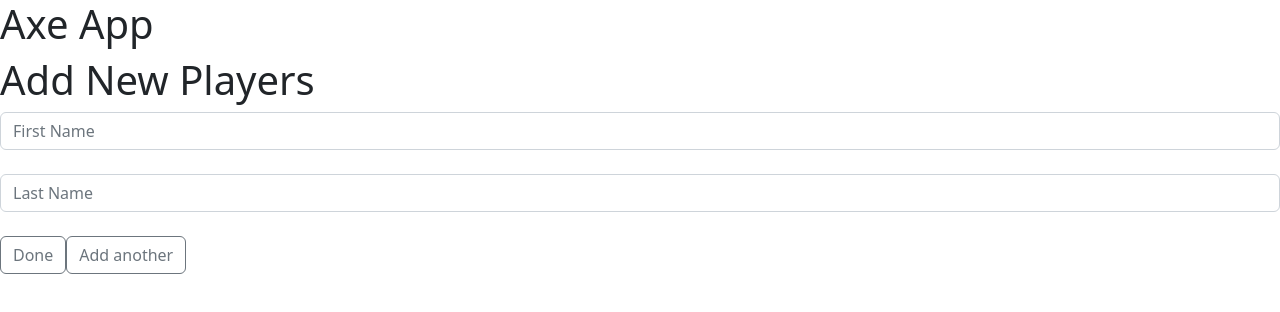
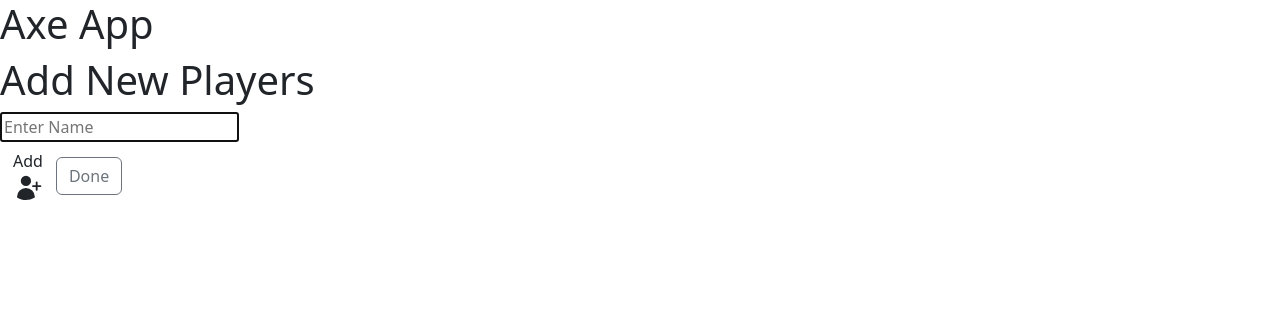
Before and after one commit to SarahWiedrich/Axe-App, a React (Vite) app: page /add in a window 1280 px wide. Shown: the top 312 px of the page. Built offline with nearby package versions, Linux system fonts and the light colour scheme.

Commit message:
adding names to local storage works

```diff
--- a/package.json
+++ b/package.json
@@ -9,6 +9,7 @@
     "preview": "vite preview"
   },
   "dependencies": {
+    "@heroicons/react": "^2.0.16",
     "bootstrap": "^5.2.3",
     "react": "^18.2.0",
     "react-bootstrap": "^2.7.2",
--- a/src/App.jsx
+++ b/src/App.jsx
@@ -3,6 +3,8 @@ import Home from "./pages/Home"
 import Match from "./pages/Match"
 import Add from "./pages/Add"
 import { Routes, Route } from 'react-router-dom'
+
+//styling
 import 'bootstrap/dist/css/bootstrap.min.css'
 
 export default function App() {
--- a/src/components/AddPlayers.jsx
+++ b/src/components/AddPlayers.jsx
@@ -5,37 +5,57 @@
 //button done adds (below) and sends you to the check in page
 
 import { Link } from "react-router-dom"
+import { useState } from "react"
+import useLocalStorage from "../hooks/useLocalStorage"
+//styling
 import Button from "react-bootstrap/Button"
-import Form from "react-bootstrap/Form"
-import { useState } from "react"
+import { UserPlusIcon } from '@heroicons/react/24/solid'
+
 
 export default function AddPlayers() {
+    const [name, setName] = useState("")
+    const [players, setPlayers] = useLocalStorage('players-list', [])
 
-    const [player, setPlayer] = useState([])
-    const [firstName, setFirstName] = useState('')
-    const [lastName, setLastName] = useState('')
+    //add player to local storage array
+    function addName(player) {
+        setPlayers(prevState => [...prevState, player])
+    }
 
-    return (
+    function handelFormSubmit(e) {
+        e.preventDefault()
+        addName({
+            name: name,
+            checked: false,
+            id: Date.now()//using date/time as a unique id assigned to each player
+        })
+        setName("")
+    }
+
+     return (
         <>
             <h1>Add New Players</h1>
+            <form className="playersForm" onSubmit={handelFormSubmit}>
+                <div>
+                    <input
+                    type="text"
+                    id="name"
+                    className="input"
+                    value={name}
+                    onInput={(e) => setName(e.target.value)}
+                    required
+                    autoFocus
+                    placeholder="Enter Name"
+                    />
+                </div>
+                <button className="btn" type="submit">
+                    Add<UserPlusIcon />
+                </button>
+                <Link to={`/checkin`}>
+                    <Button variant="outline-secondary">Done</Button>
+                </Link>
+            </form>
 
-            <Form.Control
-                type="text"
-                placeholder="First Name"
-                onChange={(e) => setFirstName(e.target.value)}
-                value={firstName}/>
-            <br />
-            <Form.Control
-                type="text"
-                placeholder="Last Name"
-                onChange={(e) => setLastName(e.target.value)}
-                value={lastName}/>
-            <br />
 
-            <Link to={`/checkin`}>
-                <Button variant="outline-secondary">Done</Button>
-            </Link>
-                <Button variant="outline-secondary">Add another</Button>
         </>
     )
 }
--- a/src/components/Attendance.jsx
+++ b/src/components/Attendance.jsx
@@ -4,32 +4,14 @@
 // all players automatically checked in
 // button to generate matchups - sends to match page
 
-import Form  from "react-bootstrap/Form"
-import ListGroup from 'react-bootstrap/ListGroup'
 
 export default function Attendance() {
 
-    const displayPlayer = playersList.map((eachPlayer) => {
-        return <ListGroup.Item>{eachPlayer}</ListGroup.Item>
-    })
-    const markAbsent = playersList.forEach((player) => {
-        return <Form.Check type="switch" id="custom-switch" label="absent"/>
-    })
-
     return (
         <>
-        <div className="container">
-            <h2>Players</h2>
-            <ListGroup>
-                {displayPlayer}
-            </ListGroup>
-            <div className="checkin-switch">
-                <span>Click to mark absent</span>
-                <Form>
-                   {markAbsent}
-                </Form>
+            <div className="container">
+                <h2>Players</h2>
             </div>
-        </div>
         </>
     )
 }
```
Also changed, not shown: 2 other files (tests, documents, lock files or other folders).
